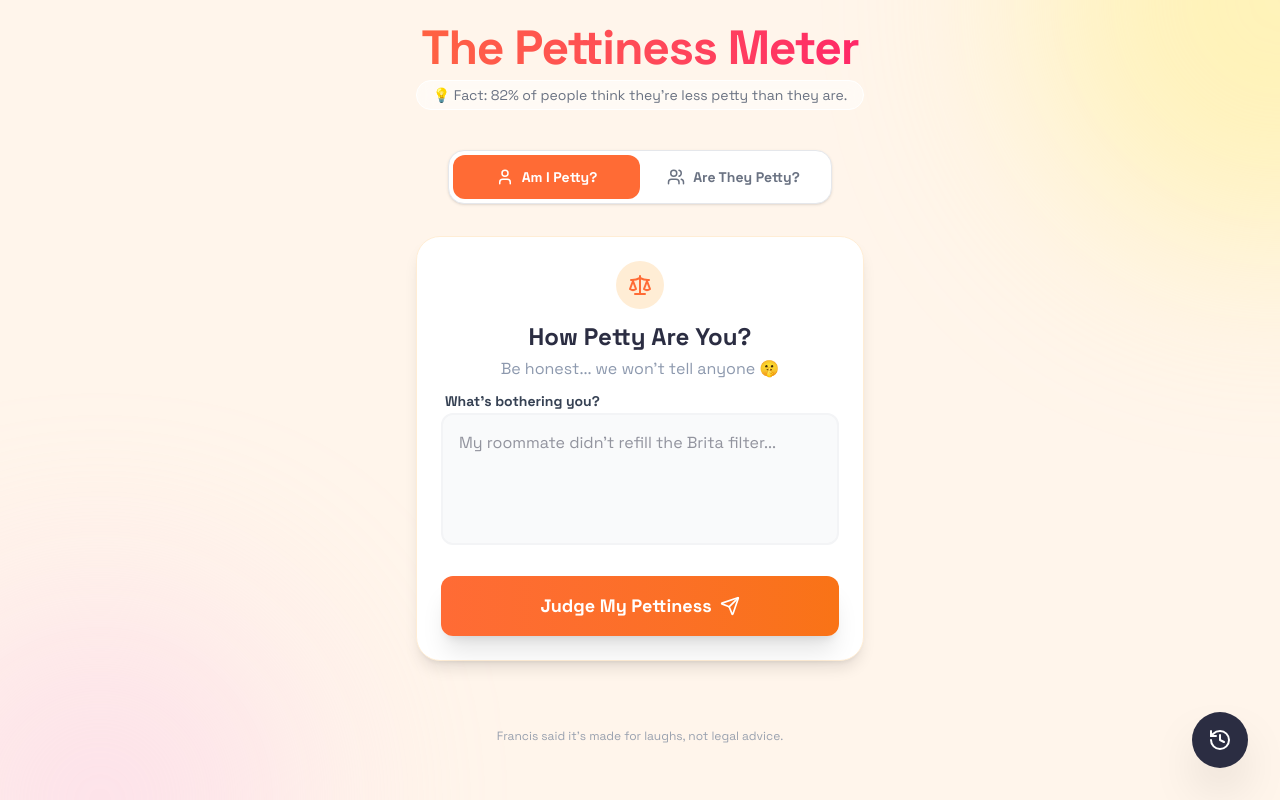
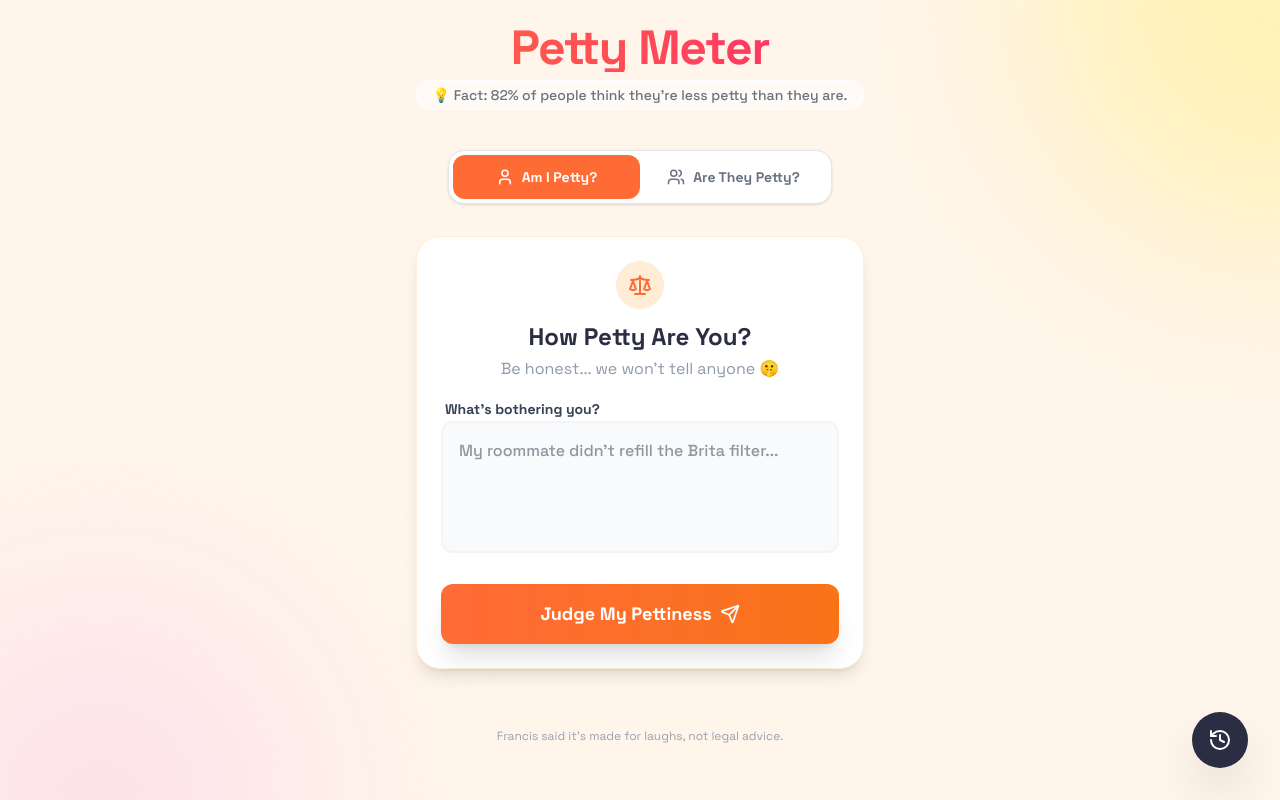
Before and after one commit to Igwefran6/petty-meter, a Next.js app: page / in a window 1280 px wide. Built offline with nearby package versions, Linux system fonts and the light colour scheme.

Commit message:
Fixed UI issues

```diff
--- a/app/components/FormView.tsx
+++ b/app/components/FormView.tsx
@@ -112,7 +112,7 @@ export const FormView: React.FC<FormViewProps> = ({
         </div>
       )}
 
-      <div className="space-y-2">
+      <div className="space-y-2 mt-4">
         <label className="text-sm font-bold text-gray-700 ml-1">
           {isSelf ? "What's bothering you?" : "What did they complain about?"}
         </label>
--- a/app/components/ResultView.tsx
+++ b/app/components/ResultView.tsx
@@ -53,9 +53,9 @@ export const ResultView: React.FC<ResultViewProps> = ({
           ) {
             try {
               await navigator.share({
-                title: "The Pettiness Meter",
+                title: "Petty Meter",
                 text: isSelf
-                  ? `I just got rated ${result.score}% PETTY on The Pettiness Meter! 💀`
+                  ? `I just got rated ${result.score}% PETTY on Petty Meter! 💀`
                   : `I just exposed ${name || "them"} as ${
                       result.score
                     }% PETTY! 💀`,
--- a/app/layout.tsx
+++ b/app/layout.tsx
@@ -4,7 +4,7 @@ import "./globals.css";
 
 const spaceGrotesk = Space_Grotesk({
   subsets: ["latin"],
-  weight: ["300", "400", "700"],
+  weight: ["300", "400", "500", "600", "700"],
   display: "swap",
   variable: "--font-space-grotesk",
 });
--- a/app/page.tsx
+++ b/app/page.tsx
@@ -182,7 +182,7 @@ const App: React.FC = () => {
               setActiveTab("meter");
             }}
           >
-            The Pettiness Meter
+            Petty Meter
           </h1>
           <motion.div
             key={currentFact}
--- a/constants.ts
+++ b/constants.ts
@@ -57,7 +57,7 @@ export const LOADING_MESSAGES = [
 ];
 
 export const SYSTEM_INSTRUCTION = `
-You are the Pettiness Meter AI - a witty, fair, and insightful analyzer of human grievances. Your job is to assess how petty someone's complaint is on a scale from 0-100.
+You are Petty Meter AI - a witty, fair, and insightful analyzer of human grievances. Your job is to assess how petty someone's complaint is on a scale from 0-100.
 
 SCALE BREAKDOWN:
 - 0-20: Legitimate Concern (serious issues: health, safety, finance, wellbeing)
```
